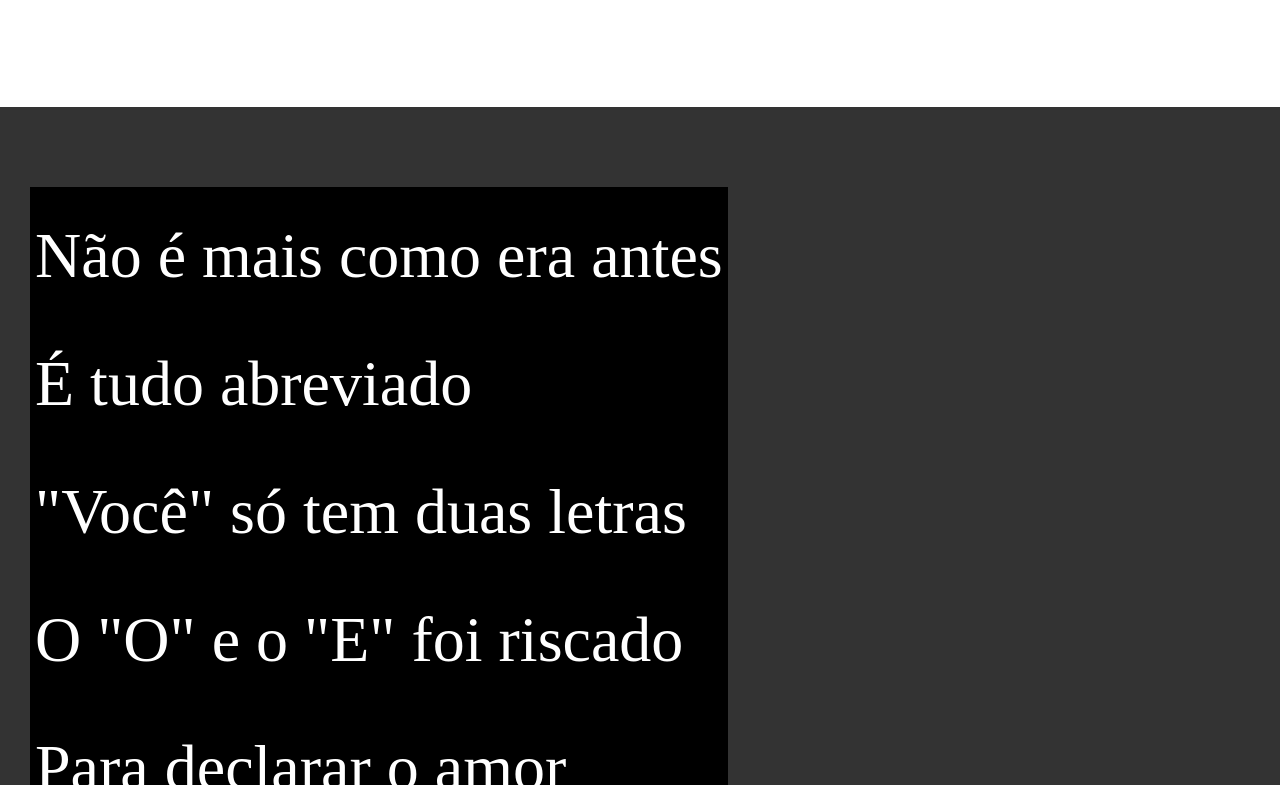
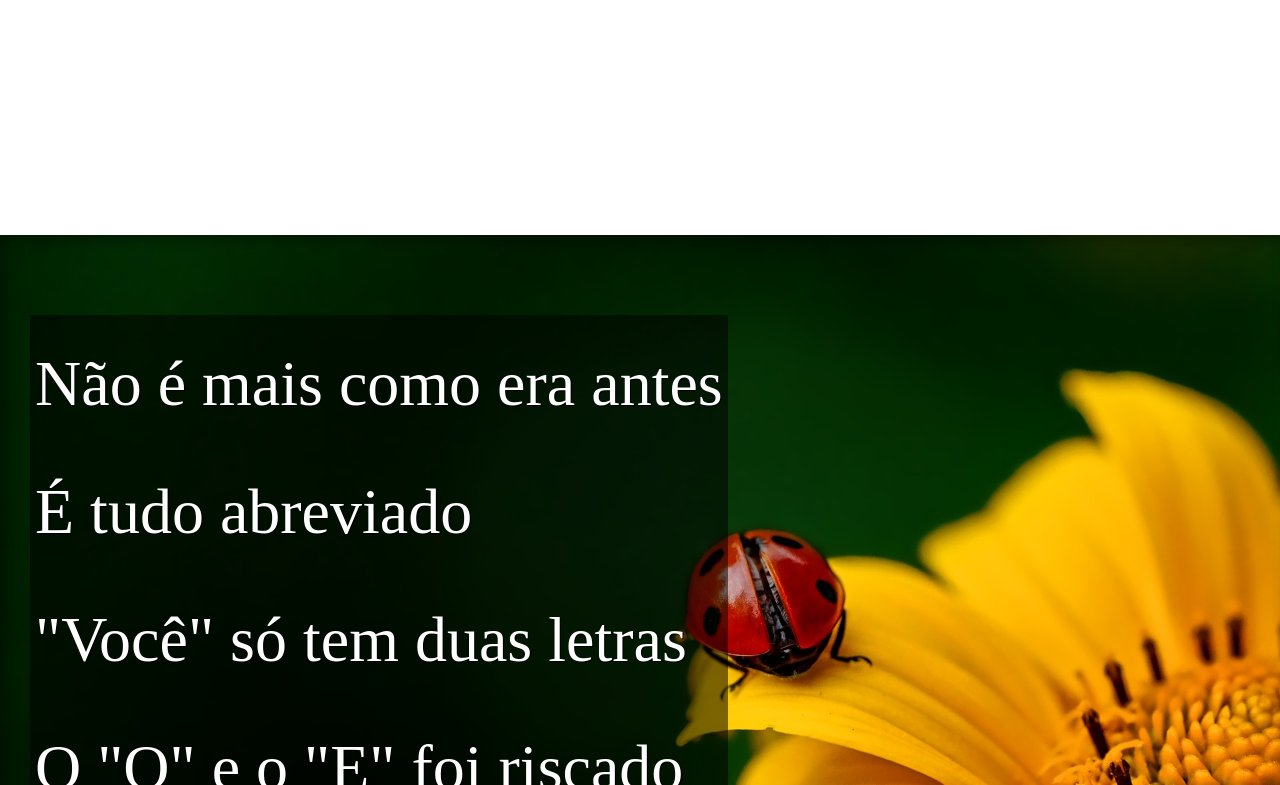
Before and after one commit to caiootoni/HTML-CSS, a plain HTML site: page desafios/desafio11/index.html in a window 1280 px wide. Shown: the part 1215-2000 px from the top of the page. Drawn offline with Linux system fonts and the light colour scheme.

Commit message:
atualizei o estilo e identação

```diff
--- a/desafios/desafio11/estilo/style.css
+++ b/desafios/desafio11/estilo/style.css
@@ -55,6 +55,10 @@ section {
     font-size: 5vw;
 }
 
+section > p {
+    padding-bottom: 2em;
+}
+
 section.normal {
     background-color: white;
     color: black;
@@ -63,12 +67,26 @@ section.normal {
 section.imagem {
     background-color: rgb(51, 51, 51);
     color: white;
+    box-shadow: inset 6px 6px 13px 0px rgba(0, 0, 0, 0.336);
+    background-attachment: fixed;
 }
 
 section.imagem > p {
     display: inline-block;
     padding: 5px;
-    background-color: rgba(0, 0, 0, 253);
+    background-color: rgba(0, 0, 0, 0.514);
+    text-shadow: 1px 1px 0px black;
+}
+
+section#img01 {
+    background-image: url(../estilo/background001.jpg);
+    background-position: right center;
+    background-size: cover;
+}
+
+section#img02 {
+    background-image: url(../estilo/background002.jpg);
+    background-size: cover;
 }
 
 footer {
--- a/desafios/desafio11/index.html
+++ b/desafios/desafio11/index.html
@@ -28,7 +28,7 @@
             </p>
         </section>
 
-        <section class="imagem">
+        <section class="imagem" id="img01">
             <p>
                 Não é mais como era antes<br>
                 É tudo abreviado<br>
@@ -62,7 +62,7 @@
             </p>
         </section>
 
-        <section class="imagem">
+        <section class="imagem" id="img02">
             <p>
                 Tenho saudade das cartas<br>
                 Escritas com a própria mão<br>
```
